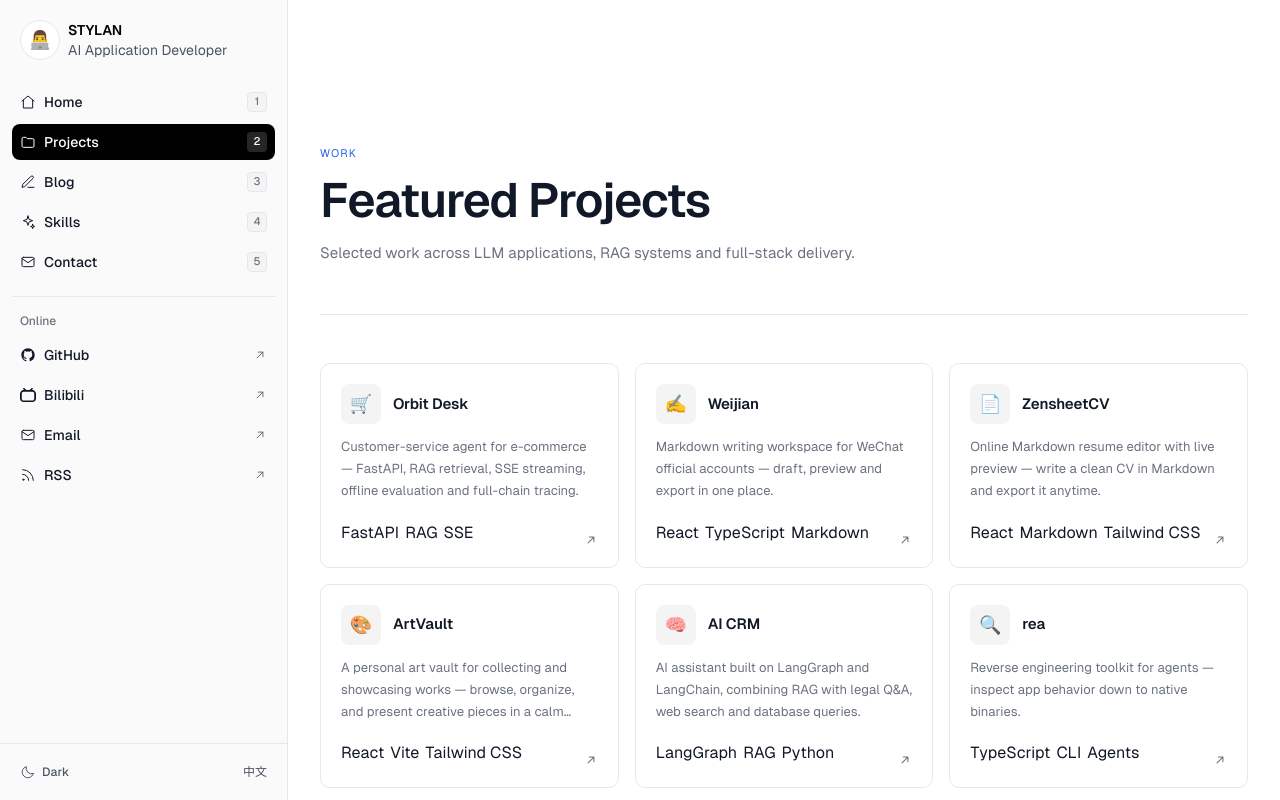
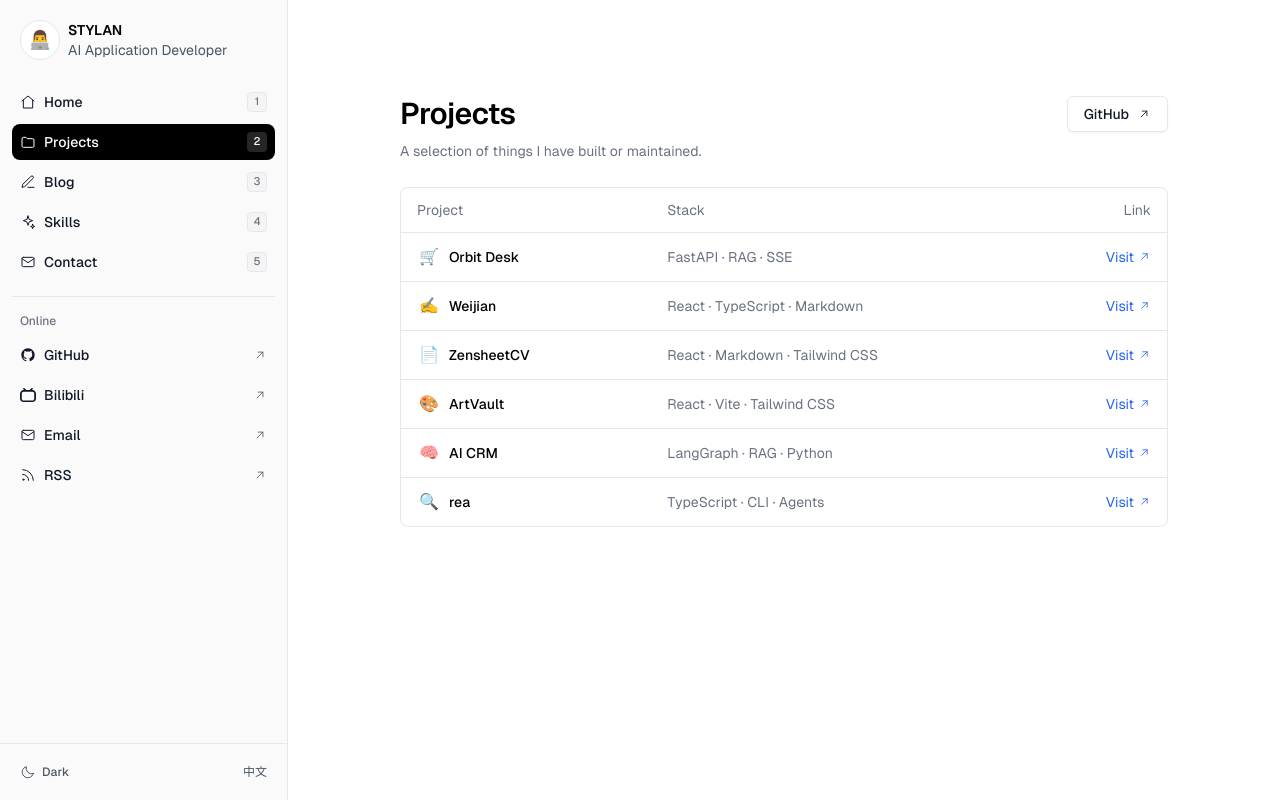
Before and after one commit to duan-deqing/duan-deqing.github.io, a React (Vite) app: page /projects in a window 1280 px wide. Built offline with nearby package versions, Linux system fonts and the light colour scheme.

Commit message:
feat: 项目页改为 onur 式表格与移动卡片

```diff
--- a/src/components/HomePage/ProjectCard.jsx
+++ /dev/null
@@ -1,50 +0,0 @@
-import ArrowIcon from '../shared/ArrowIcon'
-
-export default function ProjectCard({ project, t }) {
-  const label = t(project.title)
-  const href = project.link || project.repo
-  const Tag = href ? 'a' : 'div'
-  const external = href?.startsWith('http')
-
-  return (
-    <Tag
-      href={href || undefined}
-      target={external ? '_blank' : undefined}
-      rel={external ? 'noopener noreferrer' : undefined}
-      className="group flex h-full flex-col rounded-[10px] border border-line bg-elevated p-5 transition-colors hover:border-ink/25"
-    >
-      <div className="flex items-center gap-3">
-        <span
-          className="flex h-10 w-10 shrink-0 items-center justify-center rounded-lg bg-subtle text-lg"
-          aria-hidden="true"
-        >
-          {project.icon || String(label).slice(0, 1)}
-        </span>
-        <h3 className="text-[15px] font-semibold leading-snug tracking-[-0.01em] text-ink transition-colors group-hover:text-accent">
-          {label}
-        </h3>
-      </div>
-
-      <p className="mt-3 line-clamp-3 text-[13px] leading-[1.7] text-muted">
-        {t(project.description)}
-      </p>
-
-      <div className="mt-auto flex items-end justify-between gap-3 pt-4">
-        <ul className="flex flex-wrap gap-1.5">
-          {(project.tags || []).map((tag) => (
-            <li key={tag} className="tag-chip">
-              {tag}
-            </li>
-          ))}
-        </ul>
-        {href ? (
-          <ArrowIcon
-            direction="up-right"
-            size={14}
-            className="shrink-0 text-muted transition-colors group-hover:text-accent"
-          />
-        ) : null}
-      </div>
-    </Tag>
-  )
-}
--- a/src/components/HomePage/ProjectGrid.jsx
+++ /dev/null
@@ -1,15 +0,0 @@
-import ProjectCard from './ProjectCard'
-
-export default function ProjectGrid({ projects, t }) {
-  const list = (projects || []).filter(
-    (project) => !String(project.title?.en || '').includes('<')
-  )
-
-  return (
-    <div className="grid gap-3 sm:grid-cols-2 sm:gap-4 lg:grid-cols-3">
-      {list.map((project) => (
-        <ProjectCard key={project.title?.en || project.title} project={project} t={t} />
-      ))}
-    </div>
-  )
-}
--- /dev/null
+++ b/src/components/projects/ProjectTable.jsx
@@ -0,0 +1,97 @@
+import { useLanguage } from '../../hooks/useLanguage'
+import { ArrowUpRightIcon } from '../site/icons'
+
+function projectUrl(project) {
+  return project.link || project.repo || null
+}
+
+function ProjectIcon({ project }) {
+  return (
+    <span className="grid size-6 shrink-0 place-items-center text-base" aria-hidden="true">
+      {project.icon || '•'}
+    </span>
+  )
+}
+
+export default function ProjectTable({ projects }) {
+  const { t } = useLanguage()
+
+  return (
+    <>
+      <div className="hidden overflow-hidden rounded-lg border border-line md:block">
+        <table className="w-full text-sm">
+          <thead>
+            <tr className="border-b border-line text-left text-muted">
+              <th className="px-4 py-3 font-normal">Project</th>
+              <th className="px-4 py-3 font-normal">Stack</th>
+              <th className="w-24 px-4 py-3 text-right font-normal">Link</th>
+            </tr>
+          </thead>
+          <tbody>
+            {projects.map((project) => {
+              const url = projectUrl(project)
+              return (
+                <tr
+                  key={t(project.title)}
+                  className="border-b border-line transition-colors last:border-0 hover:bg-subtle/50"
+                >
+                  <td className="px-4 py-3">
+                    <span className="flex items-center gap-2">
+                      <ProjectIcon project={project} />
+                      <span className="font-medium text-heading">{t(project.title)}</span>
+                    </span>
+                  </td>
+                  <td className="px-4 py-3 text-muted">{(project.tags || []).join(' · ')}</td>
+                  <td className="px-4 py-3 text-right">
+                    {url ? (
+                      <a
+                        href={url}
+                        target="_blank"
+                        rel="noopener noreferrer"
+                        className="inline-flex items-center gap-1 text-accent hover:underline"
+                      >
+                        Visit
+                        <ArrowUpRightIcon size={13} />
+                      </a>
+                    ) : (
+                      <span className="text-muted">—</span>
+                    )}
+                  </td>
+                </tr>
+              )
+            })}
+          </tbody>
+        </table>
+      </div>
+
+      <div className="space-y-3 md:hidden">
+        {projects.map((project) => {
+          const url = projectUrl(project)
+          return (
+            <article key={t(project.title)} className="rounded-lg border border-line p-4">
+              <div className="flex items-start justify-between gap-3">
+                <h2 className="flex items-center gap-2 font-medium text-heading">
+                  <ProjectIcon project={project} />
+                  {t(project.title)}
+                </h2>
+                {url ? (
+                  <a
+                    href={url}
+                    target="_blank"
+                    rel="noopener noreferrer"
+                    className="text-accent"
+                    aria-label={`${t(project.title)} link`}
+                  >
+                    <ArrowUpRightIcon size={16} />
+                  </a>
+                ) : null}
+              </div>
+              <p className="mt-2 text-sm leading-relaxed text-muted">{t(project.description)}</p>
+              <p className="mt-3 text-xs text-muted">{(project.tags || []).join(' · ')}</p>
+            </article>
+          )
+        })}
+      </div>
+    </>
+  )
+}
--- a/src/pages/ProjectsPage.jsx
+++ b/src/pages/ProjectsPage.jsx
@@ -1,31 +1,46 @@
+import config from '../content/site.yaml'
 import { useLanguage } from '../hooks/useLanguage'
-import config from '../content/site.yaml'
 import PageTitle from '../components/shared/PageTitle'
-import PageHeader from '../components/shared/PageHeader'
-import ProjectGrid from '../components/HomePage/ProjectGrid'
+import PageHeading from '../components/site/PageHeading'
+import ProjectTable from '../components/projects/ProjectTable'
+import Button from '../components/site/Button'
+import { ArrowUpRightIcon } from '../components/site/icons'
 
 export default function ProjectsPage() {
   const { lang, t } = useLanguage()
+  const projects = config.projects || []
 
   return (
-    <>
+    <div className="mx-auto w-full max-w-3xl">
       <PageTitle
-        title={t({ en: 'STYLAN · Projects', zh: 'STYLAN · 项目' })}
-        description={t(config.site?.description)}
+        title={`STYLAN · ${t({ en: 'Projects', zh: '项目' })}`}
+        description={t({
+          en: 'Projects I build and maintain — AI agents, writing tools and small products.',
+          zh: '我构建与维护的项目：AI Agent、写作工具与小产品。',
+        })}
         t={t}
         lang={lang}
       />
-      <PageHeader
-        kicker="WORK"
-        title={t(config.projectsSection?.title) || t({ en: 'Featured Projects', zh: '精选项目' })}
+      <PageHeading
+        title={t({ en: 'Projects', zh: '项目' })}
         description={t({
-          en: 'Selected work across LLM applications, RAG systems and full-stack delivery.',
-          zh: '大模型应用、RAG 系统与全栈交付的精选作品。',
+          en: 'A selection of things I have built or maintained.',
+          zh: '我构建或维护过的一部分作品。',
         })}
+        actions={
+          <Button
+            as="a"
+            variant="outline"
+            href="https://github.com/duan-deqing"
+            target="_blank"
+            rel="noopener noreferrer"
+          >
+            GitHub
+            <ArrowUpRightIcon size={14} />
+          </Button>
+        }
       />
-      <section className="py-10 sm:py-12">
-        <ProjectGrid projects={config.projects || []} t={t} />
-      </section>
-    </>
+      <ProjectTable projects={projects} />
+    </div>
   )
 }
```
